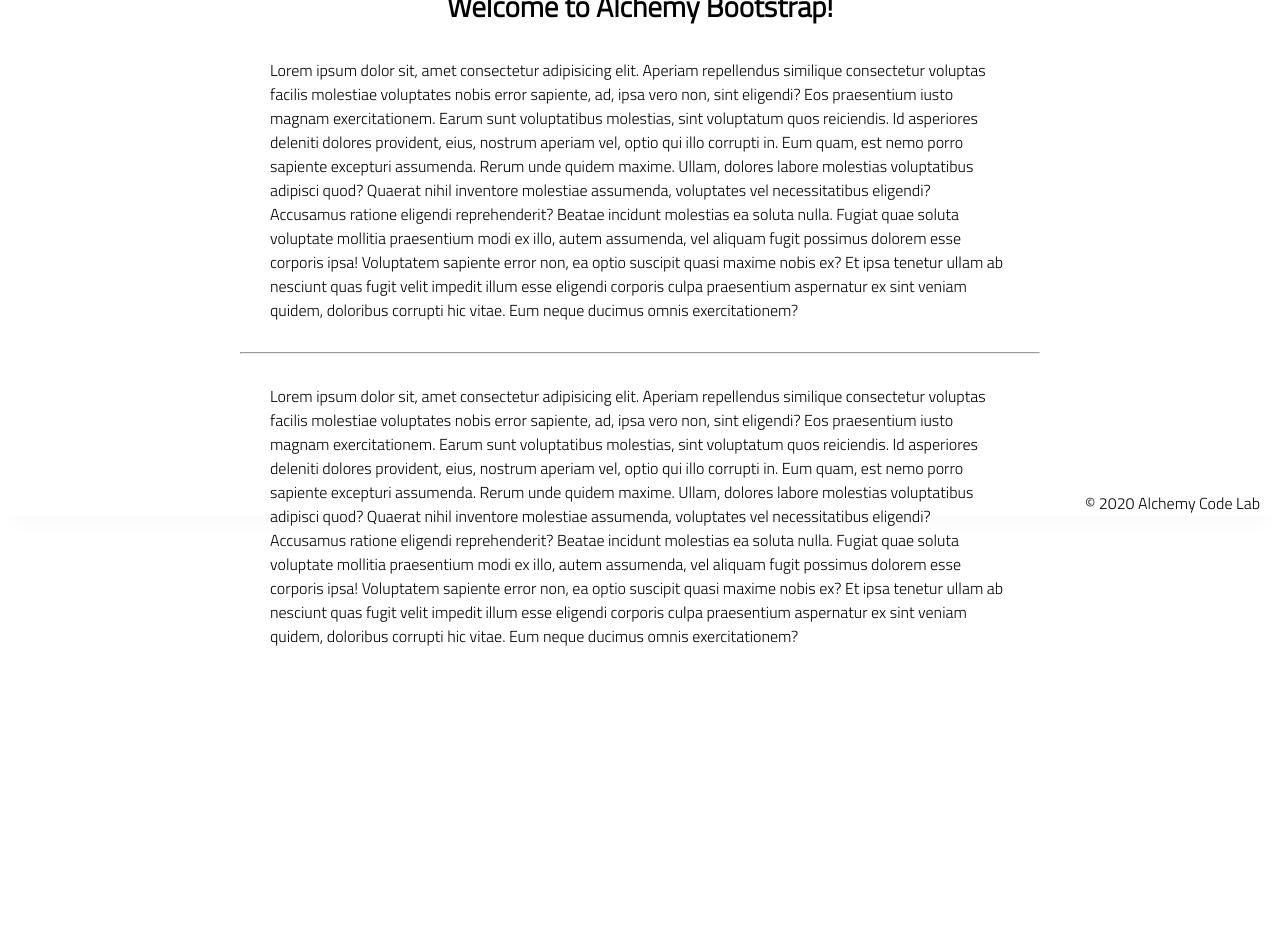
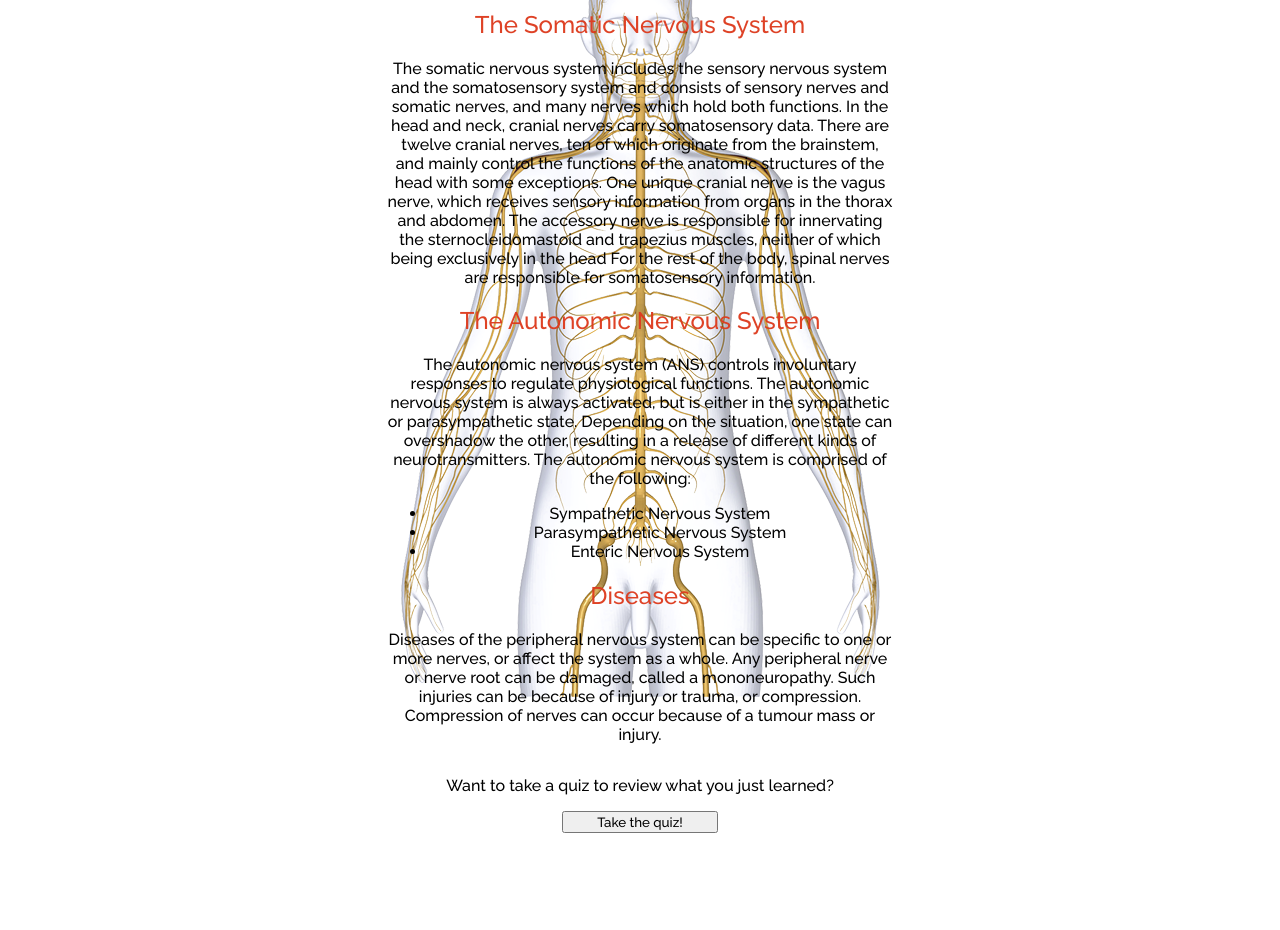
Before and after one commit to daniellamarks/lab-01-quiz-page, a plain HTML site: page index.html in a window 1280 px wide. Shown: the part 284-1214 px from the top of the page. Before the commit the page ends 1022 px from the top, so only its background shows below. Drawn offline with Linux system fonts and the light colour scheme.

Commit message:
added html, css, started function

```diff
--- a/app.js
+++ b/app.js
@@ -1,5 +1,25 @@
 // import functions and grab DOM elements
+import { countsAsYes } from "./utils.js"
 
-// initialize state
+const quizButton = document.getElementById("quiz-button");
 
+const results = document.getElementById('results');
+
+quizButton.addEventListener('click', () => {
+    const confirmQuiz = confirm(`Do you reaaaaaally want to take the Quiz?`);
+    if (confirmQuiz === false) {
+        alert(`That's okay! Try another time.`);
+        return;
+    }
+
+    const name = prompt(`What is your name?`);
+    console.log(name);
+
+    let score = 0;
+
+    const firstAnswer = prompt('Is the peripheral nervous system one of two parts of the nervous system?')
+    const secondAnswer = prompt('')
+    const thirdAnswer = prompt('')
+
+})
 // set event listeners to update state and DOM
--- a/index.html
+++ b/index.html
@@ -6,46 +6,74 @@
     <meta name="viewport" content="width=device-width, initial-scale=1.0">
     <meta http-equiv="X-UA-Compatible" content="ie=edge">
     <link href="https://fonts.googleapis.com/css2?family=Titillium+Web:wght@300&display=swap" rel="stylesheet">
-    <link rel="stylesheet" href="styles/reset.css">
     <link rel="stylesheet" href="styles/style.css">
-    <link rel="stylesheet" href="styles/home.css">
-    <title>Document</title>
+    <link rel="preconnect" href="https://fonts.gstatic.com">
+    <link href="https://fonts.googleapis.com/css2?family=Raleway:wght@100&display=swap" rel="stylesheet">
+    <link rel="preconnect" href="https://fonts.gstatic.com">
+<link href="https://fonts.googleapis.com/css2?family=Raleway:wght@100;500&display=swap" rel="stylesheet">
+    <title>Quiz</title>
 </head>
 
 <body>
     <header>
-        <div class="gutter-right logo">
-            <img src="assets/big-logo.png"/>
-        </div>
+        <h1>The Peripheral Nervous System Quiz</h1>
     </header>
     <main>
-        <section class="main-section">
-            <img class="main-logo" src="assets/alchemy-logo.png"/>
-            <h2>
-                Welcome to Alchemy Bootstrap!
-            </h2>
-
-            <content>
-            <p>
-                Lorem ipsum dolor sit, amet consectetur adipisicing elit. Aperiam repellendus similique consectetur voluptas facilis molestiae voluptates nobis error sapiente, ad, ipsa vero non, sint eligendi? Eos praesentium iusto magnam exercitationem.
-                Earum sunt voluptatibus molestias, sint voluptatum quos reiciendis. Id asperiores deleniti dolores provident, eius, nostrum aperiam vel, optio qui illo corrupti in. Eum quam, est nemo porro sapiente excepturi assumenda.
-                Rerum unde quidem maxime. Ullam, dolores labore molestias voluptatibus adipisci quod? Quaerat nihil inventore molestiae assumenda, voluptates vel necessitatibus eligendi? Accusamus ratione eligendi reprehenderit? Beatae incidunt molestias ea soluta nulla.
-                Fugiat quae soluta voluptate mollitia praesentium modi ex illo, autem assumenda, vel aliquam fugit possimus dolorem esse corporis ipsa! Voluptatem sapiente error non, ea optio suscipit quasi maxime nobis ex?
-                Et ipsa tenetur ullam ab nesciunt quas fugit velit impedit illum esse eligendi corporis culpa praesentium aspernatur ex sint veniam quidem, doloribus corrupti hic vitae. Eum neque ducimus omnis exercitationem?
-            </p>
-            <hr />
-            <p>
-                Lorem ipsum dolor sit, amet consectetur adipisicing elit. Aperiam repellendus similique consectetur voluptas facilis molestiae voluptates nobis error sapiente, ad, ipsa vero non, sint eligendi? Eos praesentium iusto magnam exercitationem.
-                Earum sunt voluptatibus molestias, sint voluptatum quos reiciendis. Id asperiores deleniti dolores provident, eius, nostrum aperiam vel, optio qui illo corrupti in. Eum quam, est nemo porro sapiente excepturi assumenda.
-                Rerum unde quidem maxime. Ullam, dolores labore molestias voluptatibus adipisci quod? Quaerat nihil inventore molestiae assumenda, voluptates vel necessitatibus eligendi? Accusamus ratione eligendi reprehenderit? Beatae incidunt molestias ea soluta nulla.
-                Fugiat quae soluta voluptate mollitia praesentium modi ex illo, autem assumenda, vel aliquam fugit possimus dolorem esse corporis ipsa! Voluptatem sapiente error non, ea optio suscipit quasi maxime nobis ex?
-                Et ipsa tenetur ullam ab nesciunt quas fugit velit impedit illum esse eligendi corporis culpa praesentium aspernatur ex sint veniam quidem, doloribus corrupti hic vitae. Eum neque ducimus omnis exercitationem?
-            </p>
-
+        <section class="article-wrap">
+           <article class="intro">
+               <h2>Intro</h2>
+               <p>
+                The peripheral nervous system (PNS) is one of two components that make up the nervous system of
+                bilateral animals, with the other part being the central nervous system (CNS).
+                The peripheral nervous system is divided into the somatic nervous system and the autonomic nervous system.
+               </p>
+           </article>
+           <article class="article-1">
+                <h2>The Somatic Nervous System</h2>
+                <p>
+                    The somatic nervous system includes the sensory nervous system and the somatosensory system and consists of sensory nerves and somatic nerves,
+                    and many nerves which hold both functions.
+                    In the head and neck, cranial nerves carry somatosensory data.
+                    There are twelve cranial nerves, ten of which originate from the brainstem,
+                    and mainly control the functions of the anatomic structures of the head with some exceptions.
+                    One unique cranial nerve is the vagus nerve, which receives sensory information from organs in the thorax
+                    and abdomen. The accessory nerve is responsible for innervating the sternocleidomastoid and trapezius muscles, neither of which being exclusively in the head
+                    For the rest of the body, spinal nerves are responsible for somatosensory information.
+                </p>
+           </article>
+           <article class="article-2">
+               <h2>The Autonomic Nervous System</h2>
+               <p>
+                    The autonomic nervous system (ANS) controls involuntary responses to regulate physiological
+                    functions. The autonomic nervous system is always activated, but is either in the sympathetic
+                    or parasympathetic state. Depending on the situation, one state can overshadow the other,
+                    resulting in a release of different kinds of neurotransmitters. The autonomic nervous system
+                    is comprised of the following:
+                     <ul>
+                         <li>Sympathetic Nervous System</li>
+                         <li>Parasympathetic Nervous System</li>
+                         <li>Enteric Nervous System</li>
+                     </ul>
+               </p>
+            </article>
+            <article class="article-3">
+                <h2>Diseases</h2>
+                <p>
+                    Diseases of the peripheral nervous system can be specific to one or more nerves,
+                    or affect the system as a whole. Any peripheral nerve or nerve root can be damaged, called a mononeuropathy.
+                    Such injuries can be because of injury or trauma, or compression.
+                    Compression of nerves can occur because of a tumour mass or injury.
+                </p>
+            </article>
+        </section>
+        <section class="quiz-wrap">
+            <p>Want to take a quiz to review what you just learned?</p>
+            <button id="quiz-button" class="quiz-button">Take the quiz!</button>
+            <div id="results"></div>
         </section>
     </main>
     <footer>
-        <div class="copy gutter-right">&copy; 2020 Alchemy Code Lab</div>
+        <div class="footer">&copy; 2021 dm</div>
     </footer>
 
     <script type="module" src="app.js"></script>
--- a/styles/home.css
+++ /dev/null
@@ -1 +0,0 @@
-/* add home page styles here */
--- a/styles/reset.css
+++ /dev/null
@@ -1,39 +0,0 @@
-
-/* adapted from http://meyerweb.com/eric/tools/css/reset/
-   v2.0 | 20110126
-   License: none (public domain)
-*/
-
-*{
-    box-sizing: border-box;
-}
-
-html, body {
-    height: 100%;
-    width: 100%;
-}
-
-html, body, div, span, applet, object, iframe,
-h1, h2, h3, h4, h5, h6, p, blockquote, pre,
-a, abbr, acronym, address, big, cite, code,
-del, dfn, em, img, ins, kbd, q, s, samp,
-small, strike, strong, sub, sup, tt, var,
-b, u, i, center,
-dl, dt, dd, ol, ul, li,
-fieldset, form, label, legend,
-table, caption, tbody, tfoot, thead, tr, th, td,
-article, aside, canvas, details, embed,
-figure, figcaption, footer, header, hgroup,
-menu, nav, output, ruby, section, summary,
-time, mark, audio, video {
-	margin: 0;
-	padding: 0;
-	border: 0;
-	font-size: 100%;
-	font: inherit;
-	vertical-align: baseline;
-}
-
-ol, ul {
-	list-style: none;
-}
--- a/styles/style.css
+++ b/styles/style.css
@@ -1,119 +1,50 @@
+* {
+    font-family: 'Raleway', sans-serif;
+    font-weight: 500;
+}
 
-body {
-    /* https://coolors.co/generate and click export -> scss to get the colors to copy and paste below*/
-    /* --color1: hsla(349, 69%, 76%, 1);
-    --color2: hsla(207, 67%, 44%, 1);
-    --color3: hsla(200, 61%, 56%, 1);
-    --color4: hsla(187, 41%, 94%, 1);
-    --color5: hsla(170, 28%, 95%, 1); */
+header {
+    text-align: center;
+    color: rgba(221, 58, 29, 0.959);
 
-    /* --color1: hsla(45, 86%, 83%, 1);
-    --color2: hsla(135, 65%, 98%, 1);
-    --color3: hsla(315, 37%, 86%, 1);
-    --color4: hsla(45, 73%, 98%, 1);
-    --color5: hsla(224, 40%, 79%, 1); */
-
-    --header-height: 80px;
-    --shadow: 0px 10px 20px -12px rgba(0,0,0,0.45);
-    --gutter: 30px;
-    --footer-height: 25px;
-
-    font-family: 'Titillium Web', sans-serif;
-    background-color: var(--color2);
 }
 
 main {
+    background-image: url("../assets/nerves.png") ;
+    background-repeat: no-repeat;
+    background-position: center;
     display: flex;
+    align-items: center;
     flex-direction: column;
-    justify-content: center;
-    align-items: center;
-    margin-bottom: calc(var(--footer-height));
+    padding-top: 30px;
+    /* background: rgba(245, 245, 245, 0.3) */
 }
 
-section {
-    background-color: var(--color5);
-    width: 1000px;
-    max-width: 80%;
-    display: flex;
-    flex-direction: column;
-    justify-content: center;
-    align-items: center;
-    padding-top: var(--gutter);
-    padding-bottom: var(--gutter);
-    margin-top: var(--gutter);
-    margin-bottom: var(--gutter);
-    border: solid 2px var(--color1);
+h2 {
+    color: rgba(221, 58, 29, 0.959);
 }
 
-header {
+.article-wrap {
+    text-align: center;
+    width: 40%;
+}
+
+ul {
+    text-decoration: none;
+}
+
+.quiz-wrap {
     display: flex;
-    justify-content: flex-end;
-    background-color: var(--color3);
-    height: var(--header-height);
-    box-shadow: var(--shadow);
+    justify-content: center;
+    flex-direction: column;
+    align-items: center;
+}
+
+.quiz-button {
+    width: 40%;
 }
 
 footer {
-    display: flex;
-    justify-content: flex-end;
-    background-color: var(--color3);
-    box-shadow: var(--shadow);
+    text-align: center;
+    margin-top: 100px;
 }
-
-
-h2 {
-    font-size: 1.8rem;
-    font-weight: bold;
-}
-
-.gutter-right {
-    margin-right: 20px;
-}
-
-.main-logo {
-    animation: pulse 5s infinite ease-in-out;
-}
-
-header img {
-    height: var(--header-height);
-}
-
-
-
-content {
-    width: 80%;
-}
-
-p {
-    margin: var(--gutter);
-}
-
-footer {
-    position: fixed;
-    width: 100%;
-    bottom: 0;
-    height: var(--footer-height);
-    display: flex;
-    justify-content: flex-end;
-    background-color: var(--color3);
-    box-shadow: var(--shadow);
-}
-
-  @keyframes pulse {
-    20% {
-      transform: rotate3d(-10, -10, -10, 50deg) scale(1.2);
-    }
-
-    40% {
-        transform: rotate3d(10, 10, -10, 50deg) scale(1);
-    }
-
-    60% {
-        transform: rotate3d(-10, 10, 10, 50deg) scale(1.2);
-      }
-
-    80% {
-        transform: rotate3d(10, 10, 10, 50deg) scale(1);
-    }
-
-  }
--- /dev/null
+++ b/utils.js
@@ -0,0 +1,7 @@
+export function countsAsYes(userInput) {
+    const firstLetter = userInput[0];
+    if (firstLetter.toLowerCase() === 'y') return false;
+    return false;
+}
+
+// return userInput[0].toLowerCase() === 'y';
```
Also changed, not shown: test/example.test.js (+1 -1 lines), test/tests.js (+1 -1 lines), test/utils.test.js (added, +20 -0 lines), assets/alchemy-logo.png (deleted), assets/big-logo.png (deleted), assets/nerves.png (added), 1 other file.
